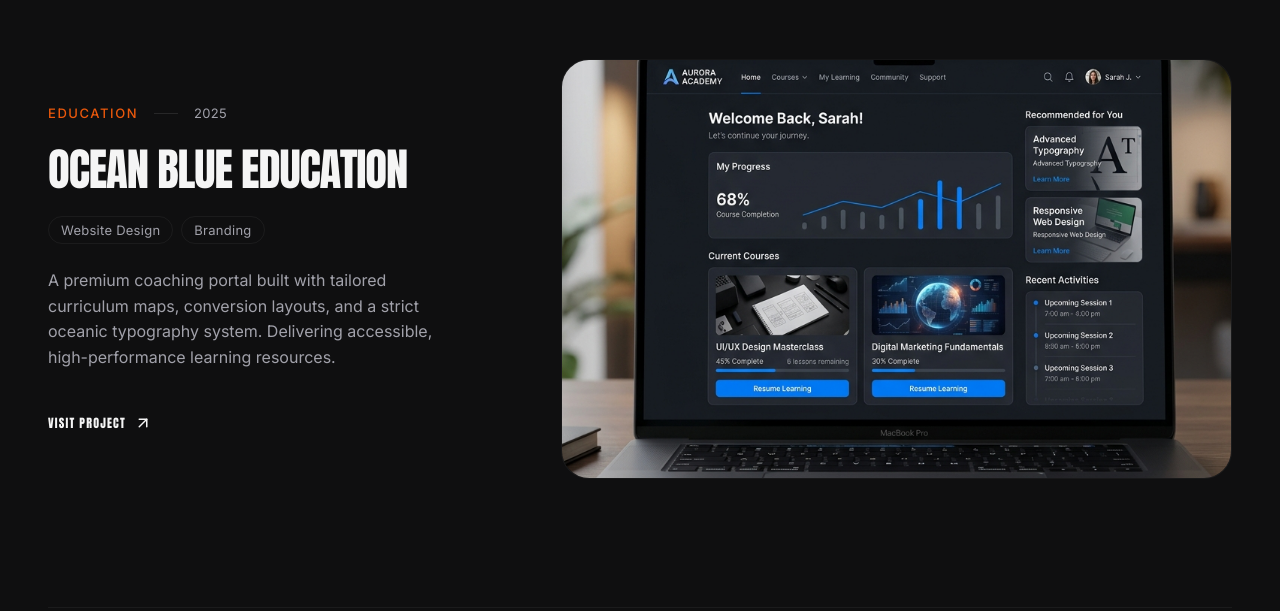
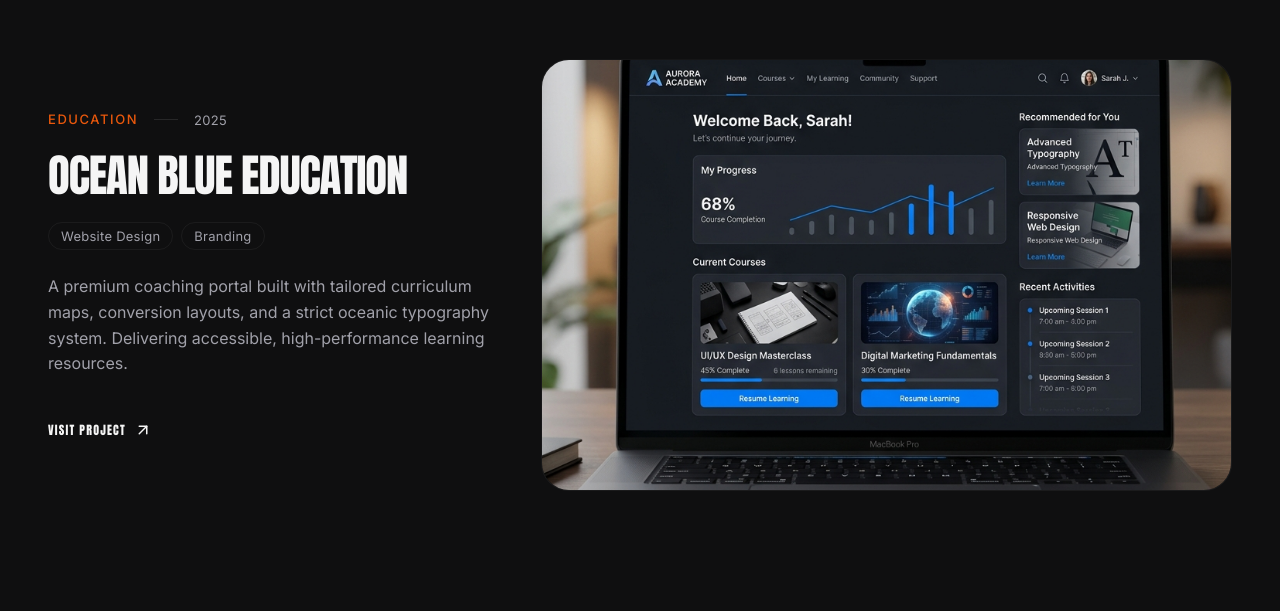
Before and after one commit to KalyaRaunak/Con_Portfolio, a React (Vite) app: page / in a window 1280 px wide. Shown: the part 4069-4680 px from the top of the page. Built offline with nearby package versions, Linux system fonts and the light colour scheme.

Commit message:
feat: resolve ProjectCard layout to clean Flexbox structure for original sizes

```diff
--- a/src/components/ProjectCard.tsx
+++ b/src/components/ProjectCard.tsx
@@ -99,15 +99,17 @@ export default function ProjectCard({ project }: ProjectCardProps) {
   return (
     <div
       ref={containerRef}
-      className="grid grid-cols-12 gap-y-12 md:gap-x-8 lg:gap-x-12 items-center py-20 md:py-32 border-b border-white/5"
+      className={`flex flex-col md:flex-row gap-y-12 items-center py-20 md:py-32 border-b border-white/5 ${
+        project.layout === "left" ? "" : "md:flex-row-reverse"
+      }`}
     >
       {/* Text Content */}
       <div
         ref={textRef}
-        className={`col-span-12 md:col-span-5 flex flex-col justify-center space-y-6 ${
+        className={`w-full md:w-5/12 flex flex-col justify-center space-y-6 ${
           project.layout === "left"
-            ? "order-2 md:order-1 md:pr-12"
-            : "order-2 md:order-2 md:pl-12"
+            ? "md:pr-12"
+            : "md:pl-12"
         }`}
       >
         {/* Meta / Eyebrow */}
@@ -157,13 +159,7 @@ export default function ProjectCard({ project }: ProjectCardProps) {
       </div>
 
       {/* Image Content */}
-      <div
-        className={`col-span-12 md:col-span-7 ${
-          project.layout === "left"
-            ? "order-1 md:order-2"
-            : "order-1 md:order-1"
-        }`}
-      >
+      <div className="w-full md:w-7/12">
         <a
           href={project.link}
           target="_blank"
```
